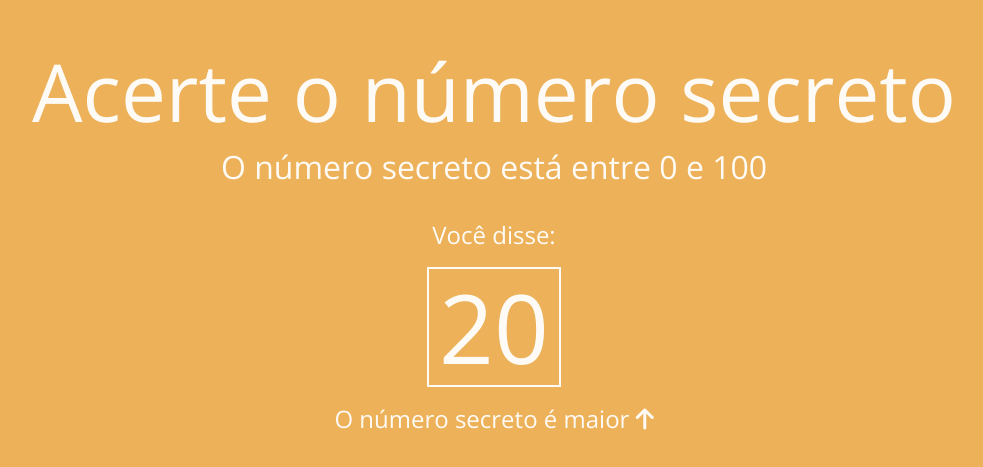
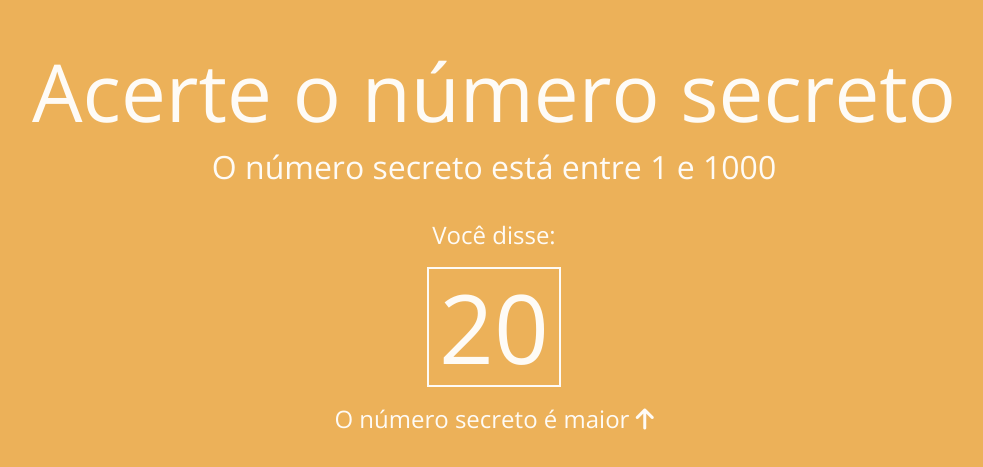
Before and after one commit to marcos-vcs/numero-secreto, a plain HTML site: page index.html in a window 1280 px wide. Shown: the part 159-626 px from the top of the page, without its empty margins (146-1129 px from the left). Drawn offline with nearby package versions, Linux system fonts and the light colour scheme.

Commit message:
sorteando número aleatório

```diff
--- a/index.html
+++ b/index.html
@@ -17,5 +17,7 @@
         <span class="box">20</span>
         <div>O número secreto é maior <i class="fa-solid fa-arrow-up"></i></div>
     </div>
+
+    <script src="scripts/sortearNumero.js"></script>
 </body>
 </html>
--- /dev/null
+++ b/scripts/sortearNumero.js
@@ -0,0 +1,14 @@
+const menorValor = 1;
+const maiorValor = 1000;
+const elementoMenorValor = document.getElementById('menor-valor');
+const elementoMaiorValor = document.getElementById('maior-valor');
+const numeroSecreto = gerarNumeroAleatorio();
+elementoMaiorValor.innerHTML = maiorValor;
+elementoMenorValor.innerHTML = menorValor;
+
+function gerarNumeroAleatorio(){
+    return parseInt(Math.random() * maiorValor + 1);
+
+}
+
+console.log(numeroSecreto);
```
